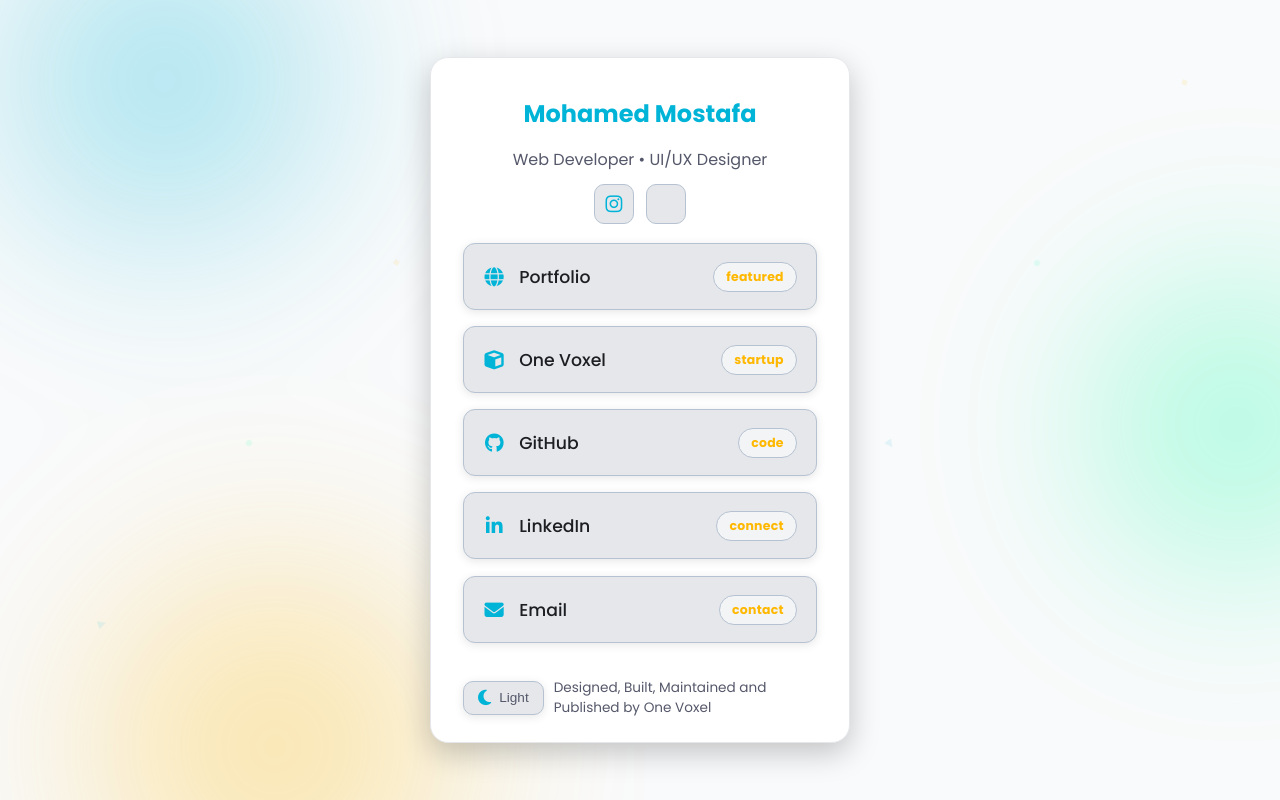
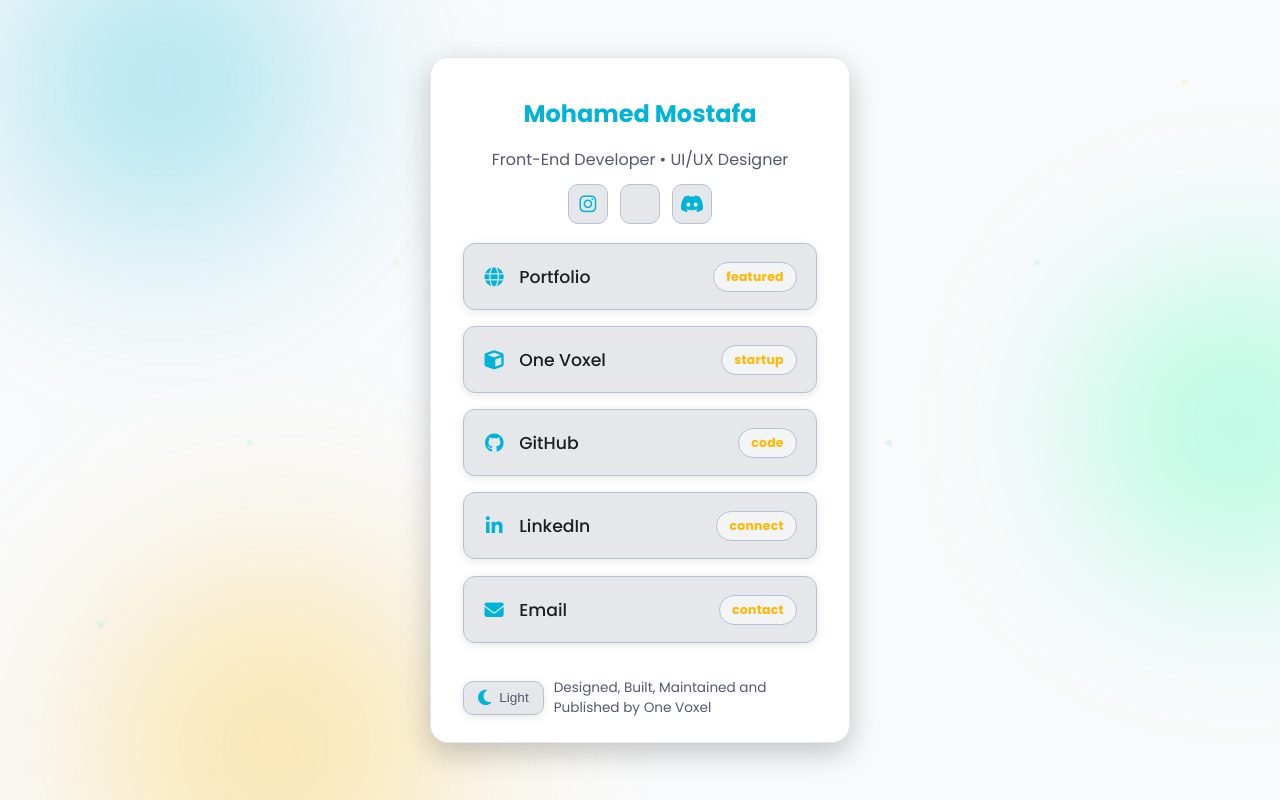
Before and after one commit to zdump-guy/mohamed-one-link, a plain HTML site: page index.html in a window 1280 px wide. Drawn offline with Linux system fonts and the light colour scheme.

Commit message:
Adding Discord

```diff
--- a/index.html
+++ b/index.html
@@ -55,7 +55,7 @@
   <main>
     <section class="obsidian-card" id="app" aria-live="polite">
       <h2 id="display-name">Mohamed Mostafa</h2>
-      <p class="bio" id="bio">Web Developer • UI/UX Designer</p>
+      <p class="bio" id="bio">Front-End Developer • UI/UX Designer</p>
 
       <nav class="socials" aria-label="Social media links">
         <a class="icon-btn" id="social-instagram" href="https://www.instagram.com/backend_stabbed" target="_blank" rel="noopener" aria-label="Instagram">
@@ -63,6 +63,9 @@
         </a>
         <a class="icon-btn" id="social-x" href="https://x.com/backend_stabbed" target="_blank" rel="noopener" aria-label="X / Twitter">
           <i class="fab fa-x-twitter"></i>
+        </a>
+        <a class="icon-btn" id="social-discord" href="https://discord.com/users/1410696658571886713" target="_blank" rel="noopener" aria-label="Discord">
+          <i class="fab fa-discord"></i>
         </a>
       </nav>
 
```
